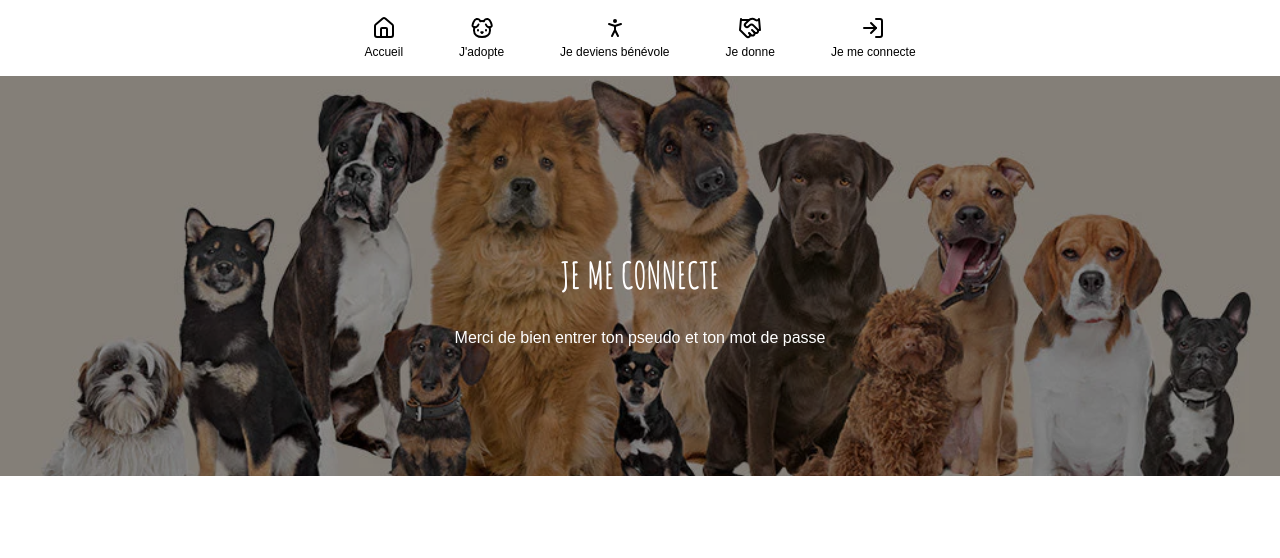
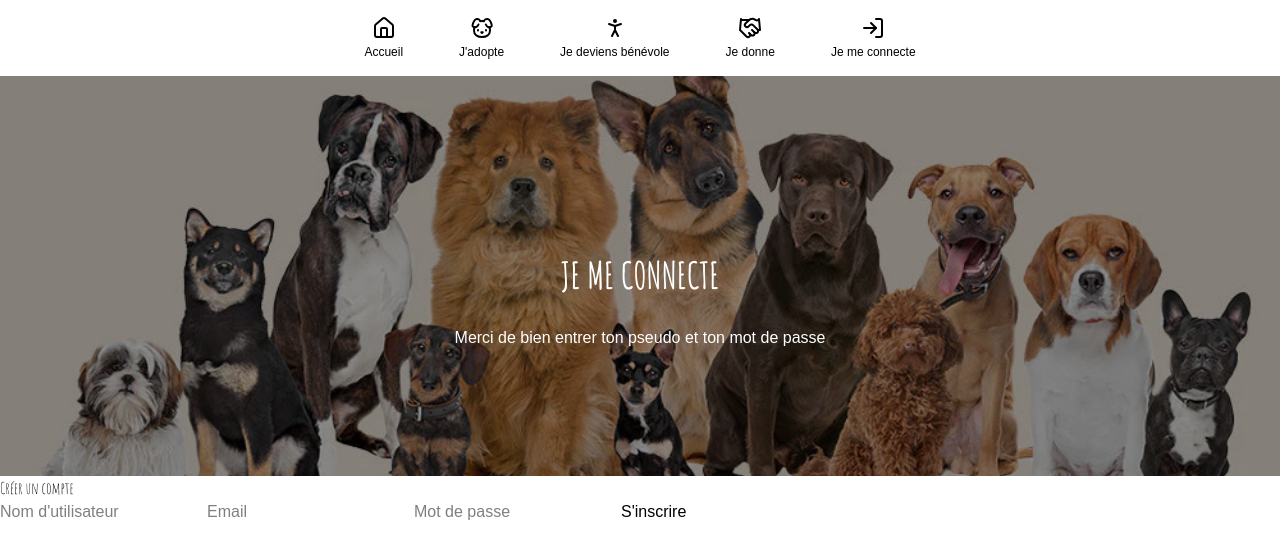
Before and after one commit to rchouhani/adaopte_front-tsx, a Next.js app: page /logIn in a window 1280 px wide. Shown: the top 558 px of the page. Built offline with nearby package versions, Linux system fonts and the light colour scheme.

Commit message:
add : inputs to authenticate

```diff
--- a/package.json
+++ b/package.json
@@ -10,6 +10,7 @@
     "test": "vitest"
   },
   "dependencies": {
+    "axios": "^1.10.0",
     "lucide-react": "^0.525.0",
     "next": "15.3.4",
     "react": "^19.0.0",
--- /dev/null
+++ b/src/app/components/FormSignIn.tsx
@@ -0,0 +1,75 @@
+"use client";
+
+import { useState } from "react";
+import axios from "axios";
+
+export default function FormSignIn() {
+  //   const [password, setPassword] = useState<string>();
+  //   const [mail, setMail] = useState<string>();
+  const [form, setForm] = useState({ email: "", password: "" });
+  const [message, setMessage] = useState("");
+
+  const handleChange = (e: any) => {
+    setForm({ ...form, [e.target.name]: e.target.value });
+  };
+
+    const handleSubmit = async (e: any) => {
+    e.preventDefault();
+    try {
+      const res = await axios.post("http://localhost:8000/api/register/", form);
+      setMessage("Compte créé avec succès !");
+    } catch (err: any) {
+      setMessage("Erreur : " + JSON.stringify(err.response.data));
+    }
+  };
+//   async function handleSubmit(e: React.FormEvent) {
+//     e.preventDefault();
+
+//     const response = await fetch("");
+//     const data = await response.json();
+//     console.log(data);
+//   }
+  return (
+    <div>
+      <h1>Créer un compte</h1>
+      <form onSubmit={handleSubmit}>
+        <input name="username" placeholder="Nom d'utilisateur" onChange={handleChange} />
+        <input name="email" type="email" placeholder="Email" onChange={handleChange} />
+        <input name="password" type="password" placeholder="Mot de passe" onChange={handleChange} />
+        <button type="submit">S'inscrire</button>
+      </form>
+      <p>{message}</p>
+    </div>
+  );
+//   return (
+//     <form onSubmit={handleSubmit} className="flex flex-row gap-1">
+//       <label>Mail :</label>
+//       <input
+//         className="border border-1 border-black rounded-sm"
+//         type="text"
+//         id="mail"
+//         name="mail"
+//         required
+//         value={mail}
+//         onChange={(e) => setMail(e.target.value)}
+//         placeholder="mets ton mail"
+//       />
+
+//       <label>Password :</label>
+//       <input
+//         className="border border-1 border-black rounded-sm"
+//         type="password"
+//         id="password"
+//         name="password"
+//         required
+//         value={password}
+//         onChange={(e) => setPassword(e.target.value)}
+//         placeholder="Password 🔏"
+//       />
+
+//       <button className="border border-1 rounded-sm" type="submit">
+//         Connexion
+//       </button>
+//     </form>
+//   );
+}
--- a/src/app/logIn/page.tsx
+++ b/src/app/logIn/page.tsx
@@ -1,6 +1,8 @@
+// import { useEffect } from "react";
 import Banner from "../components/Banner";
 
 import { Amatic_SC } from "next/font/google";
+import FormSignIn from "../components/FormSignIn";
 
 const amatic = Amatic_SC({
   weight: ["400", "700"],
@@ -9,7 +11,14 @@ const amatic = Amatic_SC({
 });
 
 export default function LogIn() {
-  return(
+
+  // useEffect(() => {
+  //   async function authentification() {
+
+  //   }
+  // })
+
+  return (
     <>
       <Banner
         src="/assets/login_adoption.webp"
@@ -17,6 +26,8 @@ export default function LogIn() {
         title="Je me connecte"
         paragraph="Merci de bien entrer ton pseudo et ton mot de passe"
       />
+
+      <FormSignIn />
     </>
-  )
+  );
 }
--- a/src/app/page.tsx
+++ b/src/app/page.tsx
@@ -57,7 +57,6 @@ export default function Home() {
       <AnimalsHomePage />
 
       <QuestionsArea
-<<<<<<< HEAD
         title="Comment ça marche"
         subtitle="Adopter un animal est un enfagement sérieux et à long terme. Voici notre processus d'adoption en quelques étapes simples."
         cards={cardsContent}
```
Also changed, not shown: 1 other file (tests, documents, lock files or other folders). Lines whose indentation alone changed are shown as unchanged.
